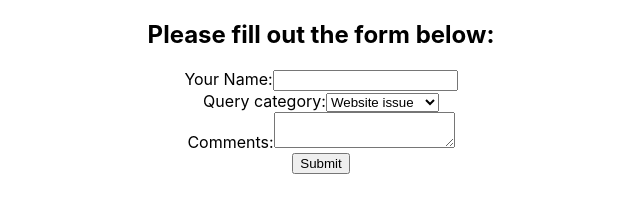
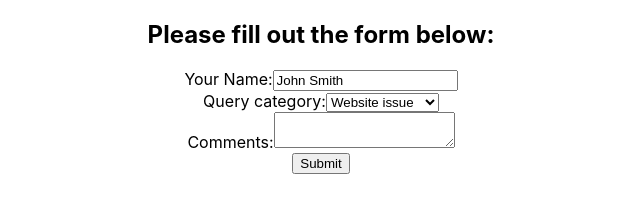
Before and after one commit to Camelia03/react-functional-components, a React (Create React App) app in the folder my-app/: page / in a window 1280 px wide. Shown: the top 224 px of the page, without its empty margins (319-959 px from the left). Built offline with nearby package versions, Linux system fonts and the light colour scheme.

Commit message:
Forms with Uncontrolled Inputs

```diff
--- a/my-app/src/App.js
+++ b/my-app/src/App.js
@@ -1,11 +1,11 @@
 import logo from './logo.svg';
 import './App.css';
-import ControlledForm from './components/ControlledForm';
+import UncontrolledForm from './components/UncontrolledForm';
 
 function App() {
   return (
     <div className="App">
-      <ControlledForm />
+      <UncontrolledForm />
     </div>
   );
 }
--- /dev/null
+++ b/my-app/src/components/UncontrolledForm.js
@@ -0,0 +1,59 @@
+import React, { Component } from 'react'
+
+export class UncontrolledForm extends Component {
+    constructor(props) {
+        super(props)
+        this.inputName = React.createRef();
+        this.inputCategory = React.createRef();
+        this.inputComments = React.createRef();
+    }
+    handleSubmit = (event) => {
+        event.preventDefault();
+        console.log(this.inputName.current.value)
+        console.log(this.inputCategory.current.value)
+        console.log(this.inputComments.current.value)
+    }
+    render() {
+        return (
+            <div>
+                <h2>Please fill out the form below:</h2>
+                <form onSubmit={this.handleSubmit}>
+                    <div>
+                        <label htmlFor="id-name">Your Name:</label>
+                        <input
+                            id="id-name"
+                            name="name"
+                            type="text"
+                            defaultValue="John Smith"
+                            ref={this.inputName}
+                        />
+                    </div>
+                    <div>
+                        <label htmlFor="id-category">Query category:</label>
+                        <select
+                            id="id-category"
+                            name="category"
+                            ref={this.inputCategory}
+                        >
+                            <option value="website">Website issue</option>
+                            <option value="order">Order issue</option>
+                            <option value="general">General inquiry</option>
+
+                        </select>
+                    </div>
+                    <div>
+                        <label htmlFor="id-comments">Comments:</label>
+                        <textarea
+                            id="id-comments"
+                            name="comments"
+                            ref={this.inputComments}
+                        />
+                    </div>
+                    <input type="submit" value="Submit" />
+                </form>
+            </div>
+        )
+    }
+}
+
+export default UncontrolledForm
```
